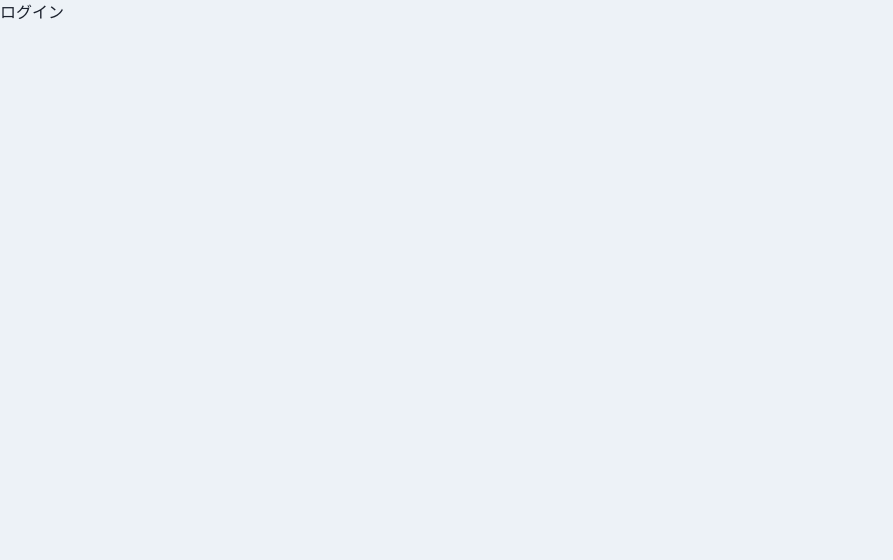
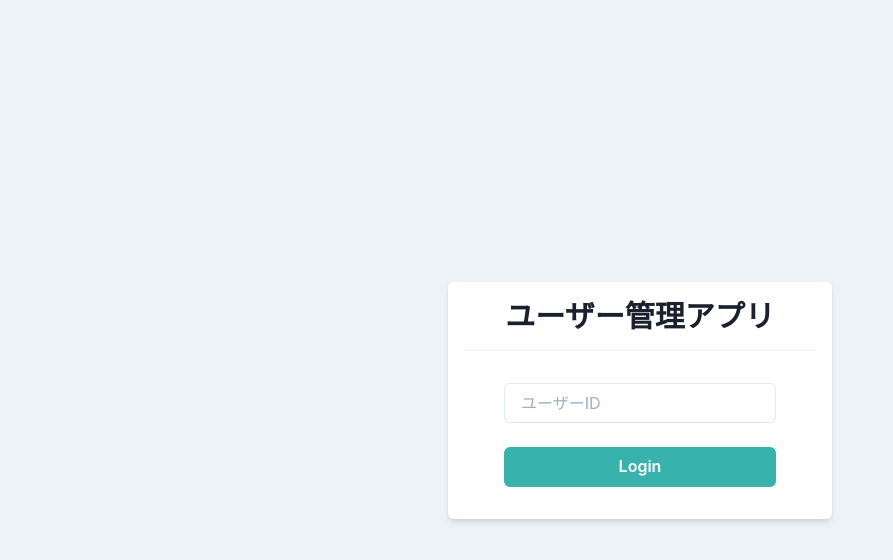
Before and after one commit to besumero628/practice_react_udemy-Sec12, a React (Create React App) app: page / in a window 1280 px wide. Shown: the top 560 px of the page, without its empty margins (0-893 px from the left). Built offline with nearby package versions, Linux system fonts and the light colour scheme.

Commit message:
12-10 Login画面の実装

```diff
--- a/src/components/pages/Login.tsx
+++ b/src/components/pages/Login.tsx
@@ -1,5 +1,17 @@
+import { Box, Button, Divider, Flex, Heading, Input, Stack } from "@chakra-ui/react";
 import { memo, VFC } from "react";
 
 export const Login: VFC = memo(() => {
-  return <p>ログイン</p>
+  return (
+    <Flex align="center" justify="center" height="100vh">
+      <Box bg="white" w="sm" p={4} borderRadius="md" shadow="md">
+        <Heading as="h1" size="lg" textAlign="center">ユーザー管理アプリ</Heading>
+        <Divider my={4} />
+        <Stack spacing={6} py={4} px={10}>
+          <Input placeholder="ユーザーID" />
+          <Button bg="teal.400" color="white" _hover={{opacity: 0.8}}>Login</Button>
+        </Stack>
+      </Box>
+    </Flex>
+  )
 })
```
